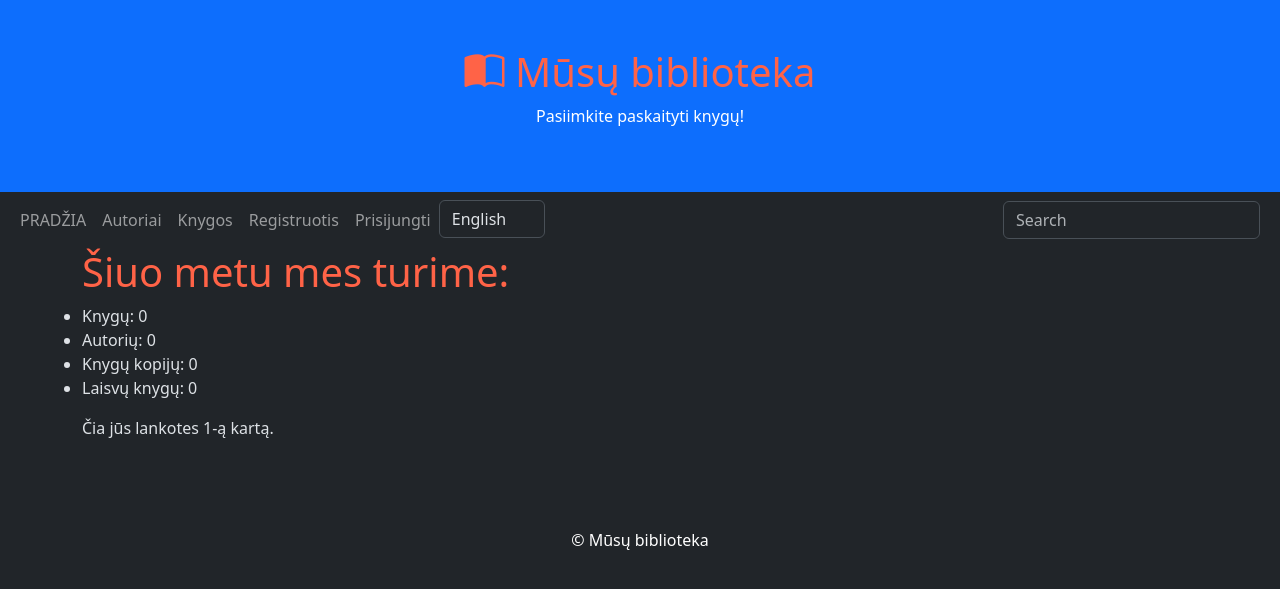
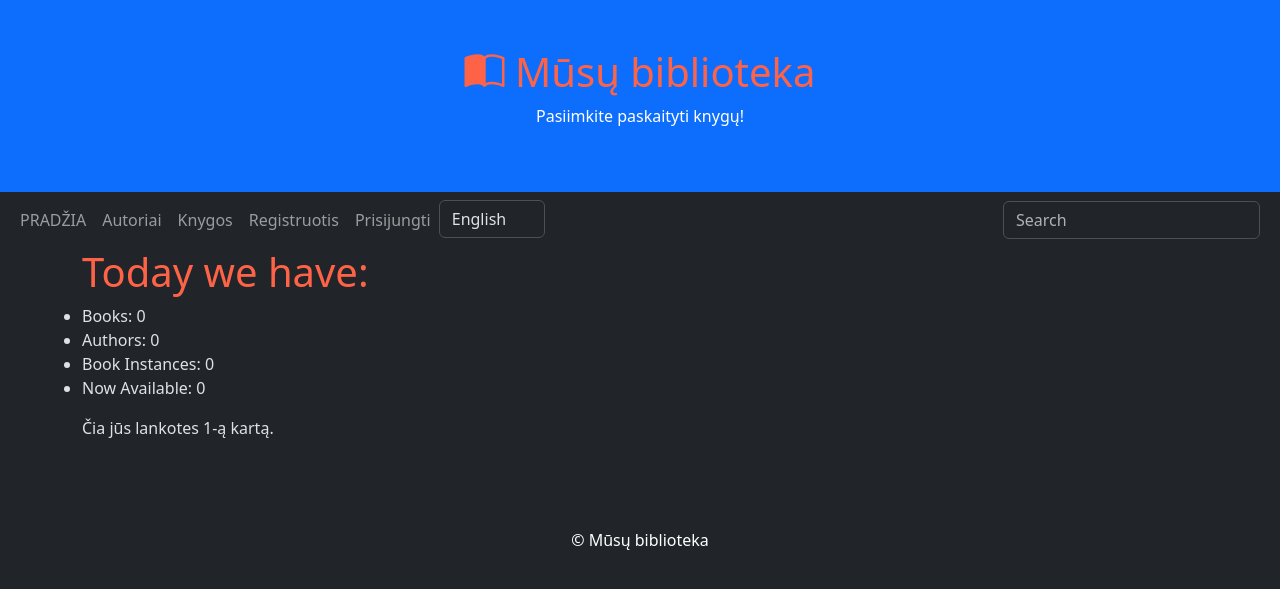
Before and after one commit to DonatasNoreika/library_20251023, a Django app: page / in a window 1280 px wide. Shown: the top 589 px of the page. Run offline with Django 5.2, Linux system fonts and the light colour scheme; data that the repository does not hold is empty.

Commit message:
12: +Išvestas index.html į LT

```diff
--- a/mysite/library/templates/index.html
+++ b/mysite/library/templates/index.html
@@ -1,14 +1,14 @@
 {% extends "base.html" %}
-
-{% block title %}PRADŽIA{% endblock %}
+{% load i18n %}
+{% block title %}{% trans 'HOME' %}{% endblock %}
 
 {% block content %}
-<h1>Šiuo metu mes turime:</h1>
+<h1>{% trans 'Today we have:' %}</h1>
 <ul>
-    <li>Knygų: {{ num_books }}</li>
-    <li>Autorių: {{ num_authors }}</li>
-    <li>Knygų kopijų: {{ num_instances }}</li>
-    <li>Laisvų knygų: {{ num_instances_available }}</li>
+    <li>{% trans 'Books: ' %}{{ num_books }}</li>
+    <li>{% trans 'Authors: ' %}{{ num_authors }}</li>
+    <li>{% trans 'Book Instances: ' %} {{ num_instances }}</li>
+    <li>{% trans 'Now Available: ' %}{{ num_instances_available }}</li>
 </ul>
-<p>Čia jūs lankotes {{ num_visits }}-ą kartą.</p>
+{% blocktrans %}<p>Čia jūs lankotes {{ num_visits }}-ą kartą.</p>{% endblocktrans %}
 {% endblock %}
```
Also changed, not shown: mysite/library/locale/lt/LC_MESSAGES/django.po, 1 other file.
